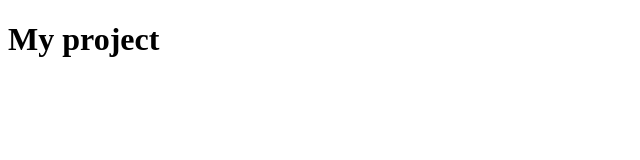
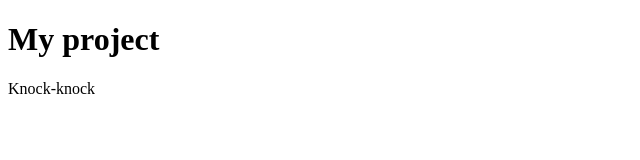
Before and after one commit to gnosis-frog/my-project, a plain HTML site: page index.html in a window 1280 px wide. Shown: the whole page, without its empty margins (0-640 px from the left). Drawn offline with Linux system fonts and the light colour scheme.

Commit message:
Update index.html

```diff
--- a/index.html
+++ b/index.html
@@ -8,5 +8,7 @@
 </head>
 <body>
   <h1>My project</h1>
+
+  <p>Knock-knock</p>
 </body>
 </html>
```
